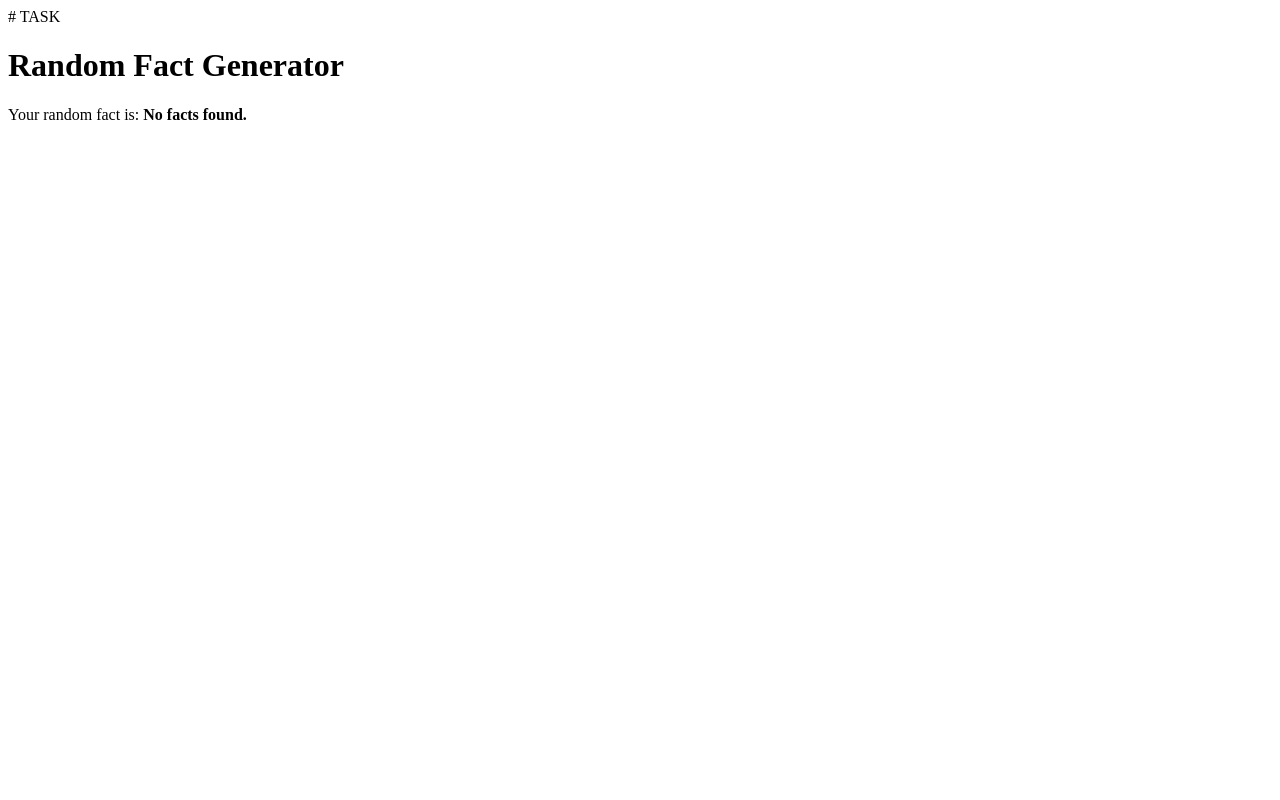
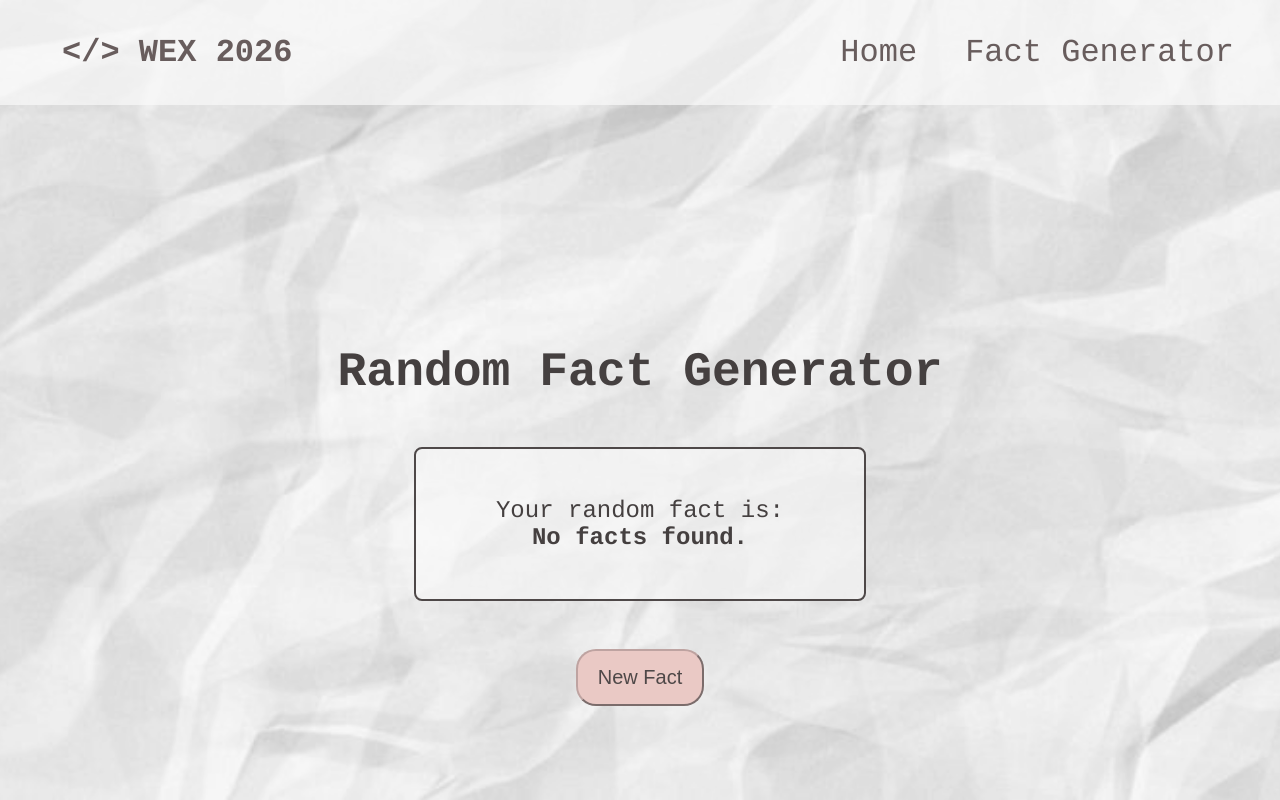
Before and after one commit to jasmine-smith8/stem-project-walkthrough, a Flask app: page /generate in a window 1280 px wide. Run offline with Flask 3, Linux system fonts and the light colour scheme; data that the repository does not hold is empty; some libraries are stand-ins or nearby versions.

Commit message:
Added styling and images

```diff
--- a/internal/adapters/rest/router.py
+++ b/internal/adapters/rest/router.py
@@ -3,7 +3,9 @@ from .home import home_route
 from .generate_fact import generate_route
 
 def create_app():
-    app = Flask(__name__, template_folder='../../../templates')
+    app = Flask(__name__,
+                template_folder='../../../templates',
+                static_folder='../../../static')
     app.add_url_rule("/", view_func=home_route, methods=["GET"])
     app.add_url_rule("/generate", view_func=generate_route, methods=["GET"]) # TASK
     return app
--- a/requirements.txt
+++ b/requirements.txt
@@ -1,2 +1,3 @@
 flask
 pytest
+psycopg2-binary
--- /dev/null
+++ b/static/css/styles.css
@@ -0,0 +1,89 @@
+* {
+    margin: 0;
+    padding: 0;
+}
+
+html {
+    background-color: rgba(175, 175, 175, 0.3);
+}
+
+body {
+    font-family: Rockwell, "Courier Bold", Courier, Georgia, Times, "Times New Roman", serif;
+}
+
+.navbar {
+    overflow: hidden;
+    display: flex;
+    justify-content: space-between;
+    padding: 20px 30px;
+    background-color: rgba(255, 255, 255, 0.7);
+    color: #493b3b
+}
+
+.navbar a {
+    text-decoration: none;
+    font-size: 2rem;
+    padding: 14px 16px;
+    color: #493b3b;
+}
+
+.navbar .logo {
+    font-weight: bold;
+    font-size: 2rem;
+    padding: 14px 16px;
+}
+
+.navbar .nav-links {
+    display: flex;
+    gap: 1rem;
+}
+
+.home-container {
+    background-image: url("../images/mother-of-pearl.jpg");
+    background-repeat: no-repeat;
+    background-size: cover;
+    background-position: center;
+    min-height: 100vh;
+    width: 100%;
+    opacity: 0.8;
+}
+
+.generate-container {
+    background-image: url("../images/paper.jpg");
+    background-repeat: no-repeat;
+    background-size: cover;
+    background-position: center;
+    min-height: 100vh;
+    width: 100%;
+    opacity: 0.8;
+}
+
+.main-container {
+    text-align: center;
+    margin-top: 30vh;
+    display: flex;
+    flex-direction: column;
+    align-items: center;
+    justify-content: space-evenly;
+    gap: 3rem;
+    font-size: x-large;
+    padding: 0 4rem;
+    color: #1d1717
+}
+
+.fact-generator-button {
+    font-size: 20px;
+    padding: 15px 20px;
+    border-radius: 20px;
+    background-color: #ecc2bd;
+    border-color: #b59390;
+    color: #292121;
+    cursor: pointer;
+}
+
+.fact-container {
+    border: 2px solid #292121;
+    padding: 3rem 5rem;
+    border-radius: 8px;
+    background-color: rgba(255, 255, 255, 0.6);
+}
--- a/templates/generate.html
+++ b/templates/generate.html
@@ -1,11 +1,24 @@
-# TASK
 <!DOCTYPE html>
 <html>
 <head>
     <title>Random Fact Generator</title>
+    <link rel="stylesheet" href="{{ url_for('static', filename='css/styles.css') }}">
 </head>
 <body>
-    <h1>Random Fact Generator</h1>
-    <p>Your random fact is: <strong>{{ random_fact }}</strong></p>
+    <div class="generate-container">
+        <!-- Navbar -->
+        {% include './partials/navbar.html' %}
+
+        <div class="main-container">
+            <h1>Random Fact Generator</h1>
+            <div class="fact-container">
+                <p>Your random fact is: </p>
+                <strong>{{ random_fact }}</strong>
+            </div>
+            <a href="/generate">
+                <button class="fact-generator-button">New Fact</button>
+            </a>
+        </div>
+    </div>
 </body>
 </html>
--- /dev/null
+++ b/templates/partials/navbar.html
@@ -0,0 +1,9 @@
+<div class="navbar">
+    <div class="logo">
+        <a href="/">&lt;/&gt; WEX 2026</a>
+    </div>
+    <div class="nav-links">
+        <a href="/">Home</a>
+        <a href="/generate">Fact Generator</a>
+    </div>
+</div>
```
Also changed, not shown: templates/home.html (+13 -6 lines), static/images/mother-of-pearl.jpg (added), static/images/paper.jpg (added), 2 other files.
